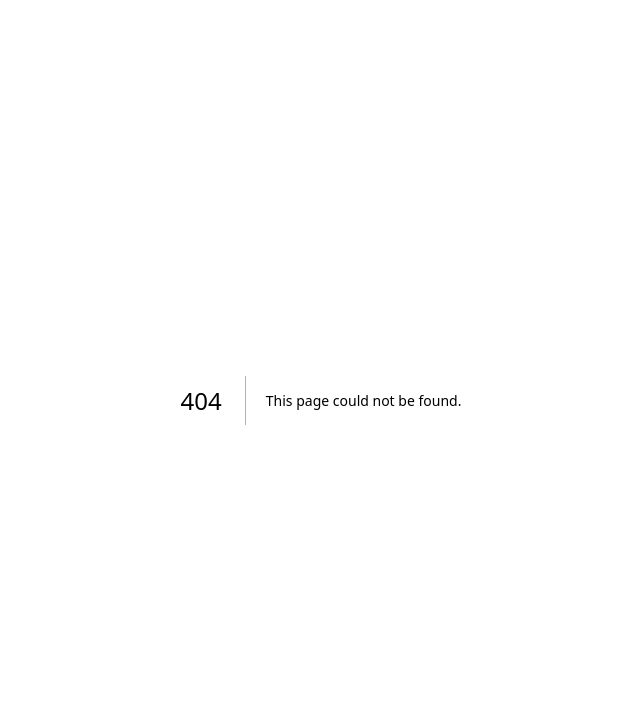
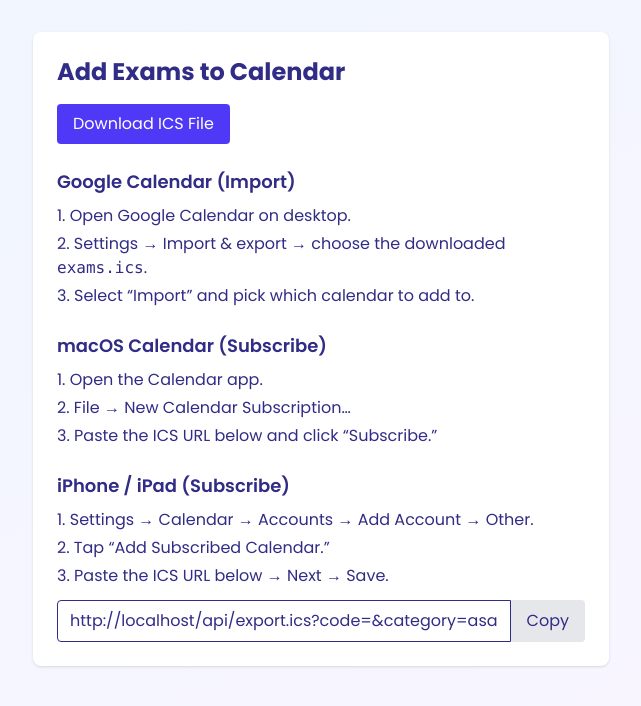
Before and after one commit to NithanZa/examinations, a Next.js app: page /subscribe in a window 1280 px wide. Before the commit this address had no page. Shown: the top 706 px of the page, without its empty margins (319-960 px from the left). Built offline with nearby package versions, Linux system fonts and the light colour scheme.

Commit message:
subscribe to calendar

```diff
--- /dev/null
+++ b/pages/api/export.ics.js
@@ -0,0 +1,86 @@
+// pages/api/export.ics.js
+import fs from 'fs';
+import path from 'path';
+import { createEvents } from 'ics';
+
+export default function handler(req, res) {
+    const { code, category = 'asal', subjects, et } = req.query;
+    if (!code) return res.status(400).send('Missing student code');
+
+    // load exams JSON
+    const filePath = path.join(process.cwd(), 'data', `${category}.json`);
+    if (!fs.existsSync(filePath)) {
+        return res.status(404).send('No exam data for this category');
+    }
+    const allExams = JSON.parse(fs.readFileSync(filePath, 'utf-8'));
+
+    // parse subjects array
+    let picked = [];
+    if (subjects) {
+        try {
+            picked = JSON.parse(subjects);
+        } catch {
+            return res.status(400).send('Invalid subjects parameter');
+        }
+    }
+
+    // parse the extra-time map
+    let etMap = {};
+    if (et) {
+        try {
+            etMap = JSON.parse(et);
+        } catch {
+            return res.status(400).send('Invalid et parameter');
+        }
+    }
+
+    // helper to parse times
+    const parseTime = str => {
+        const m = /^([0-9]{1,2})\.([0-9]{2})(am|pm)$/i.exec(str) || [];
+        let h = +m[1] || 0;
+        let mm = +m[2] || 0;
+        const p = m[3]?.toLowerCase();
+        if (p === 'pm' && h < 12) h += 12;
+        if (p === 'am' && h === 12) h = 0;
+        return { h, mm };
+    };
+
+    // build events
+    const events = [];
+    picked.forEach(subj => {
+        allExams
+            .filter(
+                e =>
+                    e.subject === subj &&
+                    (e.students.includes(code) || e.students.length === 0)
+            )
+            .forEach(ex => {
+                const d = new Date(ex.date);
+                const start = parseTime(ex.start);
+
+                // choose finish based on etMap
+                const useET = etMap[ex.id];
+                const finishStr = useET && ex.etFinish ? ex.etFinish : ex.finish;
+                const end = parseTime(finishStr);
+
+                events.push({
+                    title: ex.subject,
+                    start: [d.getFullYear(), d.getMonth() + 1, d.getDate(), start.h, start.mm],
+                    end:   [d.getFullYear(), d.getMonth() + 1, d.getDate(), end.h,   end.mm],
+                    location: ex.venue,
+                    description: ex.code,
+                });
+            });
+    });
+
+    // generate and send .ics
+    createEvents(events, (error, ics) => {
+        if (error) {
+            console.error(error);
+            return res.status(500).send('Error generating calendar');
+        }
+        res.setHeader('Content-Type', 'text/calendar; charset=utf-8');
+        res.setHeader('Content-Disposition', 'inline; filename="exams.ics"');
+        res.status(200).send(ics);
+    });
+}
--- a/pages/index.js
+++ b/pages/index.js
@@ -1,6 +1,5 @@
 // pages/index.js
 import { useRef, useState, useEffect } from 'react';
-import { createEvents } from 'ics';
 import { ArrowLeft, Calendar, Clock, MapPin } from 'lucide-react';
 
 export default function Home() {
@@ -84,14 +83,6 @@ export default function Home() {
         return nxt;
     });
 
-    const parseTime = str => {
-        const m = /^([0-9]{1,2})\.(\d{2})(am|pm)$/i.exec(str) || [];
-        let h = +m[1], mm = +m[2], p = m[3]?.toLowerCase();
-        if (p === 'pm' && h < 12) h += 12;
-        if (p === 'am' && h === 12) h = 0;
-        return { h, mm };
-    };
-
     const getExams = subj => {
         const special = allExams.filter(e => e.subject === subj && e.students.includes(code));
         return special.length
@@ -102,33 +93,6 @@ export default function Home() {
     const hasAnySpecial = Array.from(selectedSubjects).some(subj =>
         allExams.some(e => e.subject === subj && e.students.includes(code))
     );
-
-    const downloadICS = () => {
-        const events = [];
-        selectedSubjects.forEach(subj => {
-            getExams(subj).forEach(ex => {
-                const d = new Date(ex.date);
-                const st = parseTime(ex.start);
-                const enT = etSelected[ex.id] && ex.etFinish ? ex.etFinish : ex.finish;
-                const en = parseTime(enT);
-                events.push({
-                    title: ex.subject,
-                    start: [d.getFullYear(), d.getMonth() + 1, d.getDate(), st.h, st.mm],
-                    end: [d.getFullYear(), d.getMonth() + 1, d.getDate(), en.h, en.mm],
-                    location: ex.venue,
-                    description: ex.code
-                });
-            });
-        });
-        createEvents(events, (err, value) => {
-            if (err) return;
-            const blob = new Blob([value], { type: 'text/calendar' });
-            const link = document.createElement('a');
-            link.href = URL.createObjectURL(blob);
-            link.download = 'exams.ics';
-            link.click();
-        });
-    };
 
     return (
         <div className="min-h-screen p-8 bg-gradient-to-br from-blue-100 via-purple-100 to-pink-100">
@@ -271,10 +235,15 @@ export default function Home() {
                             any responsibility for any errors in the data. Please verify all details are fully
                             correct.</p>
                         <div className="mt-6 flex justify-center gap-4">
-                            <button onClick={downloadICS}
-                                    className="bg-purple-600 text-white px-6 py-2 rounded hover:bg-purple-700">Export to
-                                Calendar
-                            </button>
+                            {/* Replace your old button with this anchor */}
+                            <a
+                                href="/subscribe"
+                                className="bg-purple-600 text-white px-6 py-2 rounded hover:bg-purple-700"
+                                target="_blank"
+                                rel="noopener noreferrer"
+                            >
+                                Add to Calendar
+                            </a>
                         </div>
                     </>
                 )}
--- /dev/null
+++ b/pages/subscribe.js
@@ -0,0 +1,100 @@
+// pages/subscribe.js
+import { useState, useEffect } from 'react';
+
+export default function Subscribe() {
+    const [apiUrl, setApiUrl] = useState('');
+
+    useEffect(() => {
+        // Only run in the browser
+        if (typeof window === 'undefined') return;
+
+        // Grab everything we stored before
+        const code    = localStorage.getItem('candidateCode') || '';
+        const category = localStorage.getItem('examCategory') || 'asal';
+        const subjects = JSON.parse(
+            localStorage.getItem(`selectedSubjects_${category}`) || '[]'
+        );
+        const etMap   = JSON.parse(
+            localStorage.getItem(`etSelected_${category}`) || '{}'
+        );
+
+        // Construct the ICS-API URL
+        const base = window.location.origin;
+        const url =
+            `${base}/api/export.ics?` +
+            `code=${encodeURIComponent(code)}` +
+            `&category=${encodeURIComponent(category)}` +
+            `&subjects=${encodeURIComponent(JSON.stringify(subjects))}` +
+            `&et=${encodeURIComponent(JSON.stringify(etMap))}`;
+
+        setApiUrl(url);
+    }, []);
+
+    const copyToClipboard = async () => {
+        try {
+            await navigator.clipboard.writeText(apiUrl);
+            alert('Calendar URL copied!');
+        } catch {
+            alert('Copy failed');
+        }
+    };
+
+    return (
+        <div className="min-h-screen p-8 bg-gradient-to-br from-blue-50 to-purple-50 text-indigo-900">
+            <div className="max-w-xl mx-auto bg-white p-6 rounded-lg shadow">
+                <h1 className="text-2xl font-bold mb-4">Add Exams to Calendar</h1>
+
+                <div className="mb-6">
+                    <a
+                        href={apiUrl}
+                        className="inline-block bg-indigo-600 text-white px-4 py-2 rounded hover:bg-indigo-700"
+                        download="exams.ics"
+                    >
+                        Download ICS File
+                    </a>
+                </div>
+
+                <section className="mb-6">
+                    <h2 className="text-lg font-semibold mb-2">Google Calendar (Import)</h2>
+                    <ol className="list-decimal list-inside space-y-1">
+                        <li>Open Google Calendar on desktop.</li>
+                        <li>Settings → Import & export → choose the downloaded <code>exams.ics</code>.</li>
+                        <li>Select “Import” and pick which calendar to add to.</li>
+                    </ol>
+                </section>
+
+                <section className="mb-6">
+                    <h2 className="text-lg font-semibold mb-2">macOS Calendar (Subscribe)</h2>
+                    <ol className="list-decimal list-inside space-y-1">
+                        <li>Open the Calendar app.</li>
+                        <li>File → New Calendar Subscription…</li>
+                        <li>Paste the ICS URL below and click “Subscribe.”</li>
+                    </ol>
+                </section>
+
+                <section>
+                    <h2 className="text-lg font-semibold mb-2">iPhone / iPad (Subscribe)</h2>
+                    <ol className="list-decimal list-inside space-y-1 mb-3">
+                        <li>Settings → Calendar → Accounts → Add Account → Other.</li>
+                        <li>Tap “Add Subscribed Calendar.”</li>
+                        <li>Paste the ICS URL below → Next → Save.</li>
+                    </ol>
+                    <div className="flex max-w-xl">
+                        <input
+                            type="text"
+                            readOnly
+                            value={apiUrl}
+                            className="flex-1 px-3 py-2 border rounded-l"
+                        />
+                        <button
+                            onClick={copyToClipboard}
+                            className="bg-gray-200 px-4 rounded-r hover:bg-gray-300"
+                        >
+                            Copy
+                        </button>
+                    </div>
+                </section>
+            </div>
+        </div>
+    );
+}
```
